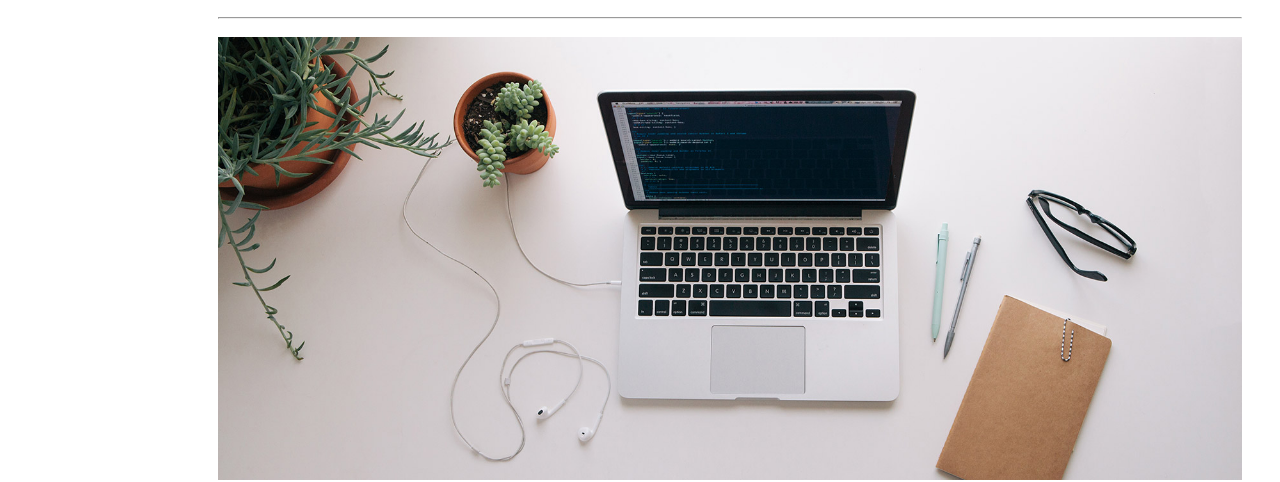
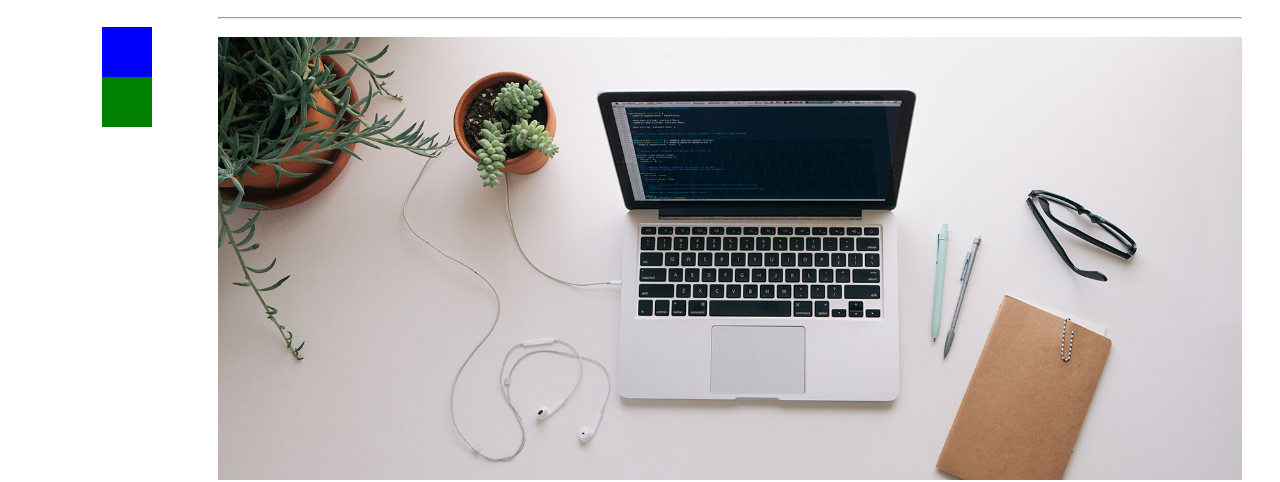
Before and after one commit to KeirSweeney/Udacity-Portfolio-Site, a website: page index.html in a window 1280 px wide. Shown: the part 186-668 px from the top of the page. Drawn offline with Linux system fonts and the light colour scheme.

Commit message:
TODO: Create small left colours

```diff
--- a/index.html
+++ b/index.html
@@ -9,6 +9,11 @@
   </head>
   <body>
     <div class="container">
+      <div class="colors">
+        <div class="color1"></div>
+        <div class="color2"></div>
+        <div class="color3"></div>
+      </div>
       <div class="main-body">
         <h1 class="name">Keir Sweeney</h1>
         <h3 class="job-title">Full Stack developer in progress</h3>
--- a/main.css
+++ b/main.css
@@ -4,8 +4,35 @@ body {
   font-family: 'Cormorant', serif;
 }
 
+.colors {
+  width: 15%;
+  position: absolute;
+  left:0;
+  height: 100%;
+  padding-left: 8%;
+  padding-top: 16%;
+}
+
+.color1 {
+  width: 10%;
+  height: auto;
+  display: block;
+  background-color: red;
+}
+
+.color2 {
+  width: 50px;
+  height: 50px;
+  background-color: blue;
+}
+
+.color3 {
+  width: 50px;
+  height: 50px;
+  background-color: green;
+}
+
 .container {
-
   width: 100%;
   height: 100%;
 }
@@ -72,4 +99,5 @@ body {
 
 .feature-img {
   width: 100%;
+  height: auto;
 }
```
